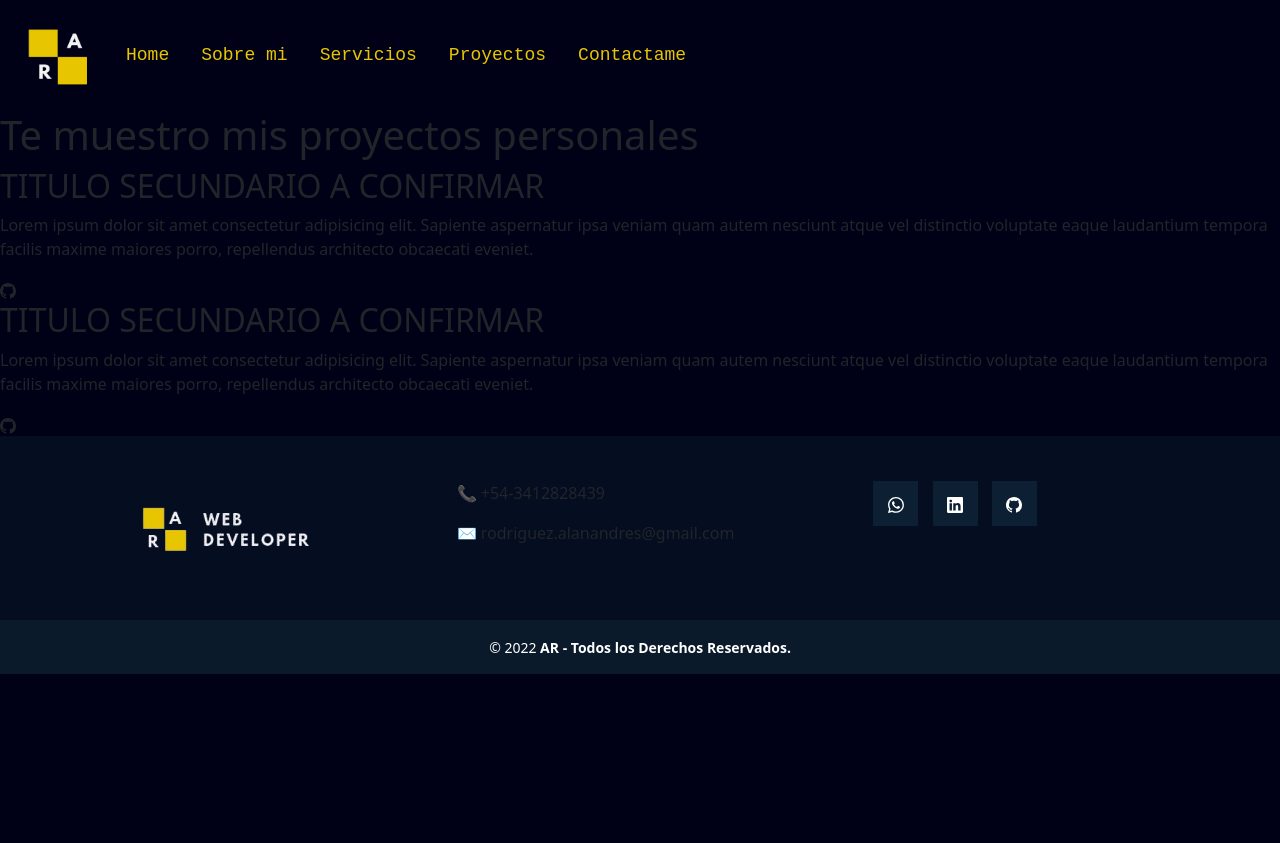
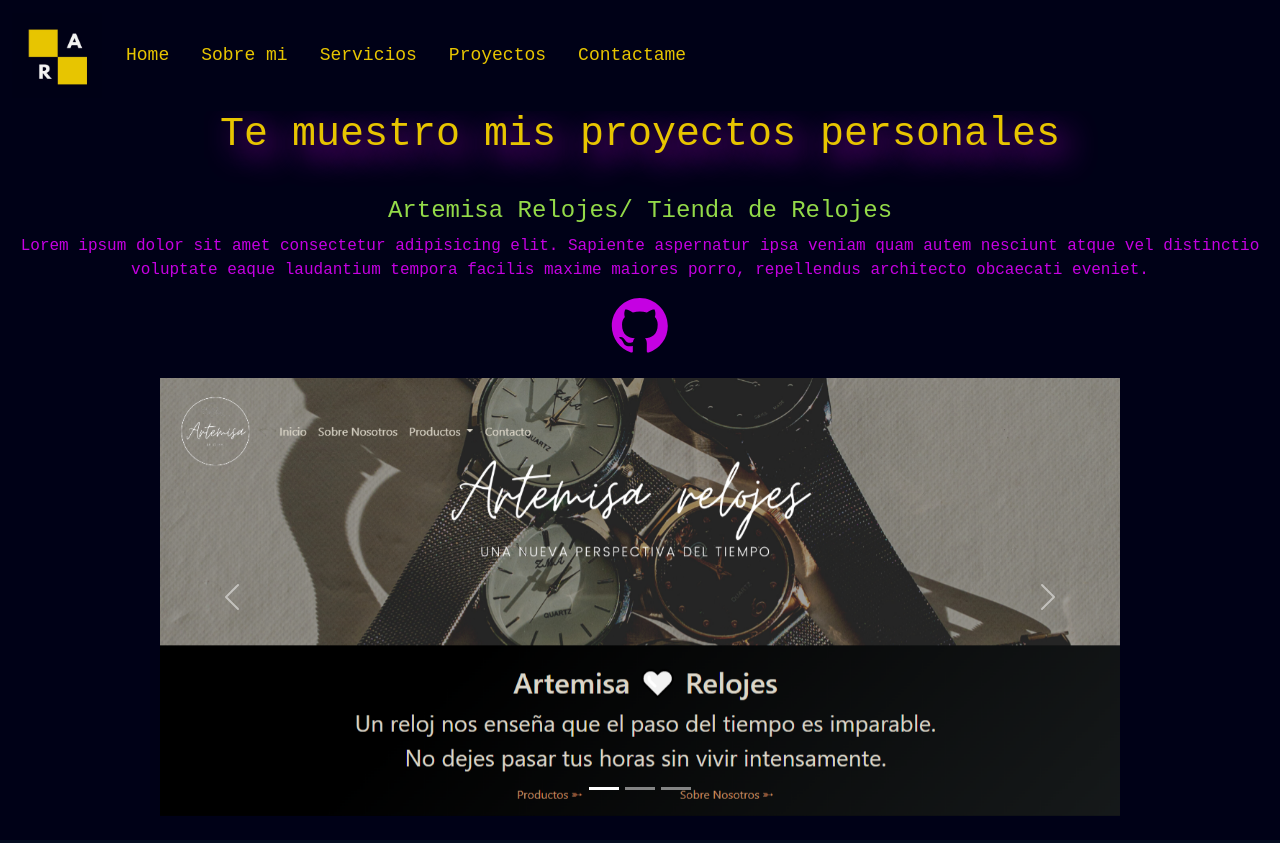
Before and after one commit to AlanARod97/Portfolio--AR, a plain HTML site: page html/proyectos.html in a window 1280 px wide. Shown: the top 843 px of the page. Before the commit the page ends 800 px from the top, so only its background shows below. Drawn offline with nearby package versions, Linux system fonts and the light colour scheme.

Commit message:
se termino la segunda entrega del proyecto final-LISTO PARA ENTREGA

```diff
--- a/html/proyectos.html
+++ b/html/proyectos.html
@@ -44,34 +44,63 @@
 <main>
 
     <div>
-        <h1>Te muestro mis proyectos personales</h1>
+        <h1 class="tituloProyectos">Te muestro mis proyectos personales</h1>
     </div>
 
-    <section>
-        <h2>TITULO SECUNDARIO A CONFIRMAR</h2>
+    <section class="contenedorProyectos">
+        <h2>Artemisa Relojes/ Tienda de Relojes</h2>
         <div>
             <p>Lorem ipsum dolor sit amet consectetur adipisicing elit. Sapiente aspernatur ipsa veniam quam autem nesciunt atque vel distinctio voluptate eaque laudantium tempora facilis maxime maiores porro, repellendus architecto obcaecati eveniet.</p>
+
+            <a href="" class="d-flex justify-content-center">
             <svg xmlns="http://www.w3.org/2000/svg" width="16" height="16" fill="currentColor" class="bi bi-github" viewBox="0 0 16 16">
                 <path d="M8 0C3.58 0 0 3.58 0 8c0 3.54 2.29 6.53 5.47 7.59.4.07.55-.17.55-.38 0-.19-.01-.82-.01-1.49-2.01.37-2.53-.49-2.69-.94-.09-.23-.48-.94-.82-1.13-.28-.15-.68-.52-.01-.53.63-.01 1.08.58 1.23.82.72 1.21 1.87.87 2.33.66.07-.52.28-.87.51-1.07-1.78-.2-3.64-.89-3.64-3.95 0-.87.31-1.59.82-2.15-.08-.2-.36-1.02.08-2.12 0 0 .67-.21 2.2.82.64-.18 1.32-.27 2-.27.68 0 1.36.09 2 .27 1.53-1.04 2.2-.82 2.2-.82.44 1.1.16 1.92.08 2.12.51.56.82 1.27.82 2.15 0 3.07-1.87 3.75-3.65 3.95.29.25.54.73.54 1.48 0 1.07-.01 1.93-.01 2.2 0 .21.15.46.55.38A8.012 8.012 0 0 0 16 8c0-4.42-3.58-8-8-8z"/>
             </svg>
+            </a>
         </div>
+    </section>
 
-        <!---AQUI SE INSERTARA UN CORROUSEL-->
+
+
+        <!---AQUI SE INSERTA UN CORROUSEL-->
+
+
+        <section class="d-flex justify-content-center">
+
+
+        <div id="carouselExampleIndicators" class=" carousel slide w-75 m-4" data-bs-ride="true">
+            <div class="carousel-indicators">
+              <button type="button" data-bs-target="#carouselExampleIndicators" data-bs-slide-to="0" class="active" aria-current="true" aria-label="Slide 1"></button>
+              <button type="button" data-bs-target="#carouselExampleIndicators" data-bs-slide-to="1" aria-label="Slide 2"></button>
+              <button type="button" data-bs-target="#carouselExampleIndicators" data-bs-slide-to="2" aria-label="Slide 3"></button>
+            </div>
+            <div class="carousel-inner">
+              <div class="carousel-item active">
+                <img src="../img/capturaDePantallaProyecto1.png" class="d-block w-100" alt="...">
+              </div>
+              <div class="carousel-item">
+                <img src="../img/capturaDePantallaProyecto2.png" class="d-block w-100" alt="...">
+              </div>
+              <div class="carousel-item">
+                <img src="../img/capturaDePantallaProyecto3.png" class="d-block w-100" alt="...">
+              </div>
+
+              <div class="carousel-item">
+                <img src="../img/capturaDePantallaProyecto4.png" class="d-block w-100" alt="...">
+              </div>
+            </div>
+            <button class="carousel-control-prev" type="button" data-bs-target="#carouselExampleIndicators" data-bs-slide="prev">
+              <span class="carousel-control-prev-icon" aria-hidden="true"></span>
+              <span class="visually-hidden">Previous</span>
+            </button>
+            <button class="carousel-control-next" type="button" data-bs-target="#carouselExampleIndicators" data-bs-slide="next">
+              <span class="carousel-control-next-icon" aria-hidden="true"></span>
+              <span class="visually-hidden">Next</span>
+            </button>
+          </div>
 
     </section>
 
-    <section>
-        <h2>TITULO SECUNDARIO A CONFIRMAR</h2>
-        <div>
-            <p>Lorem ipsum dolor sit amet consectetur adipisicing elit. Sapiente aspernatur ipsa veniam quam autem nesciunt atque vel distinctio voluptate eaque laudantium tempora facilis maxime maiores porro, repellendus architecto obcaecati eveniet.</p>
-            <svg xmlns="http://www.w3.org/2000/svg" width="16" height="16" fill="currentColor" class="bi bi-github" viewBox="0 0 16 16">
-                <path d="M8 0C3.58 0 0 3.58 0 8c0 3.54 2.29 6.53 5.47 7.59.4.07.55-.17.55-.38 0-.19-.01-.82-.01-1.49-2.01.37-2.53-.49-2.69-.94-.09-.23-.48-.94-.82-1.13-.28-.15-.68-.52-.01-.53.63-.01 1.08.58 1.23.82.72 1.21 1.87.87 2.33.66.07-.52.28-.87.51-1.07-1.78-.2-3.64-.89-3.64-3.95 0-.87.31-1.59.82-2.15-.08-.2-.36-1.02.08-2.12 0 0 .67-.21 2.2.82.64-.18 1.32-.27 2-.27.68 0 1.36.09 2 .27 1.53-1.04 2.2-.82 2.2-.82.44 1.1.16 1.92.08 2.12.51.56.82 1.27.82 2.15 0 3.07-1.87 3.75-3.65 3.95.29.25.54.73.54 1.48 0 1.07-.01 1.93-.01 2.2 0 .21.15.46.55.38A8.012 8.012 0 0 0 16 8c0-4.42-3.58-8-8-8z"/>
-            </svg>
-        </div>
-
-        <!---AQUI SE INSERTARA UN CORROUSEL-->
-
-    </section>
 
 
 
--- a/style.css
+++ b/style.css
@@ -282,7 +282,7 @@
 
 .contenedorTituloServicios{
     width:  100%;
-    height: 25vh;
+    height: 40vh;
     margin-top: 2%;
 
 }
@@ -311,6 +311,60 @@
     font-size: x-large;
 
 }
+
+
+
+
+/*----------------------PROYECTOS--------------------------*/
+
+.tituloProyectos{
+    font-family: 'JetBrains Mono', monospace ;
+    text-align: center;
+    color: #e7c500;
+    text-shadow:  10px 10px 30px #c501e2;
+
+}
+
+.contenedorProyectos{
+    margin-top: 3%;
+
+}
+
+.contenedorProyectos h2{
+    font-family:'JetBrains Mono', monospace ;
+    text-align: center;
+    color: #93DA49;
+    font-size: x-large;
+}
+
+.contenedorProyectos p{
+    font-family: 'JetBrains Mono', monospace ;
+    text-align: center;
+    color: #c501e2;
+
+}
+
+.contenedorProyectos a{
+    text-decoration: none;
+    color: #c501e2;
+
+}
+
+.contenedorProyectos a:hover{
+    color: #c501e2;
+}
+
+.contenedorProyectos svg:hover{
+    transform: scale(1.1);
+
+}
+
+.contenedorProyectos svg{
+    width: 7vw;
+    height: 7vh;
+}
+
+
 
 
 
```
Also changed, not shown: html/servicios.html (+5 -0 lines), img/capturaDePantallaProyecto1.png (added), img/capturaDePantallaProyecto2.png (added), img/capturaDePantallaProyecto3.png (added), img/capturaDePantallaProyecto4.png (added).
